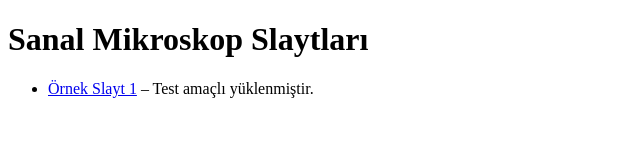
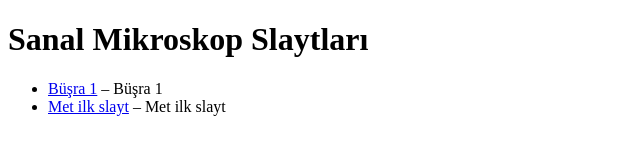
Before and after one commit to metinciris/main-gallery, a plain HTML site: page index.html in a window 1280 px wide. Shown: the whole page, without its empty margins (0-640 px from the left). Drawn offline with Linux system fonts and the light colour scheme.

Commit message:
build index.html

```diff
--- a/index.html
+++ b/index.html
@@ -1,13 +1,8 @@
 <!DOCTYPE html>
 <html lang="tr">
-<head>
-  <meta charset="UTF-8">
-  <title>Sanal Mikroskop Galerisi</title>
-</head>
-<body>
-  <h1>Sanal Mikroskop Slaytları</h1>
-  <ul>
-    <li><a href="https://metinciris.github.io/slide-mp001/">Örnek Slayt 1</a> – Test amaçlı yüklenmiştir.</li>
-  </ul>
-</body>
+<head><meta charset="UTF-8"><title>Sanal Mikroskop Galerisi</title></head>
+<body><h1>Sanal Mikroskop Slaytları</h1><ul>
+<li><a href='https://metinciris.github.io/slide-004eabee/'>Büşra 1</a> – Büşra 1</li>
+<li><a href='https://metinciris.github.io/slide-f68f41e0/'>Met ilk slayt</a> – Met ilk slayt</li>
+</ul></body>
 </html>
```
